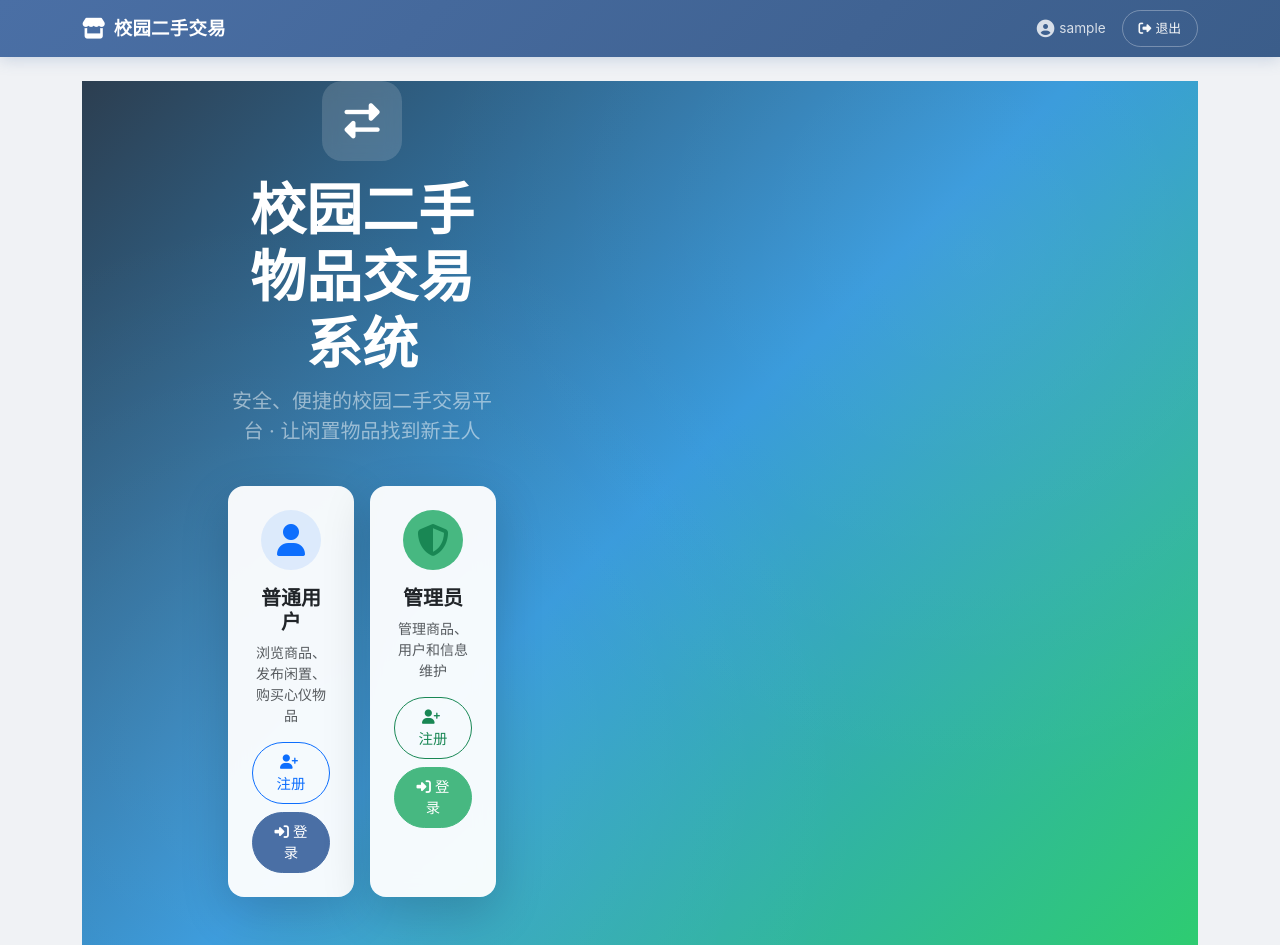
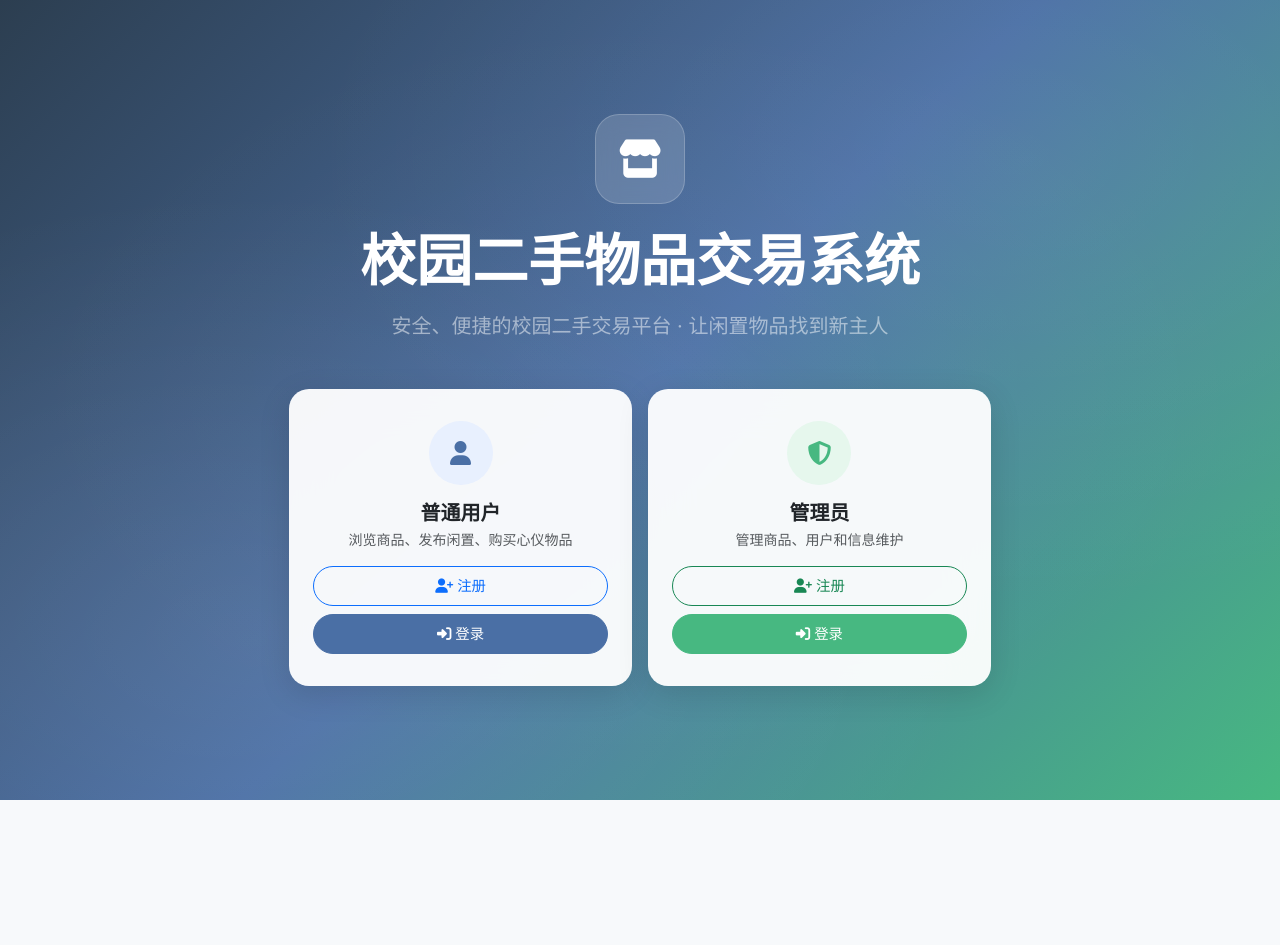
Before and after one commit to qi7-z/campus-trade, a Flask app: page / in a window 1280 px wide. After the commit the page ends 800 px from the top, so only its background shows below. Run offline with Flask 3, Linux system fonts and the light colour scheme; the visitor is signed in with stand-in values (Sample User, id 1); some libraries are stand-ins or nearby versions.

Commit message:
修复前端问题：全屏背景、替换图标、对齐按钮、登录响应
- 背景使用 position:fixed 铺满全屏
- 首页图标从白色双箭头换为 store 商店图标
- 登录注册卡片统一 Bootstrap 网格对齐
- 登录弹窗内容居中对齐
- 使用原生 fetch 重写登录逻辑，移除 api 函数依赖
- 优化登录卡片样式和交互

```diff
--- a/static/style.css
+++ b/static/style.css
@@ -22,6 +22,12 @@
 
 * { box-sizing: border-box; }
 
+html, body {
+    height: 100%;
+    margin: 0;
+    padding: 0;
+}
+
 body {
     background: var(--bg);
     font-family: -apple-system, BlinkMacSystemFont, "Segoe UI", "PingFang SC", "Microsoft YaHei", "Helvetica Neue", sans-serif;
@@ -32,8 +38,8 @@ body {
 
 /* ── Navbar ──────────────────────────────────────────────────────────────── */
 .navbar {
-    background: linear-gradient(135deg, var(--primary) 0%, var(--primary-dark) 100%);
-    box-shadow: 0 2px 15px rgba(74,111,165,.25);
+    background: linear-gradient(135deg, #2c3e50 0%, #34495e 100%);
+    box-shadow: 0 2px 15px rgba(0,0,0,.15);
     padding: .6rem 0;
 }
 
@@ -84,17 +90,21 @@ body {
 
 /* ── Hero Section ─────────────────────────────────────────────────────────── */
 .hero-section {
-    position: relative;
-    min-height: 85vh;
+    position: fixed;
+    top: 0;
+    left: 0;
+    width: 100%;
+    height: 100%;
     display: flex;
     align-items: center;
     overflow: hidden;
+    z-index: 0;
 }
 
 .hero-bg {
     position: absolute;
     top: 0; left: 0; right: 0; bottom: 0;
-    background: linear-gradient(135deg, #2c3e50 0%, #3498db 50%, #2ecc71 100%);
+    background: linear-gradient(135deg, #2c3e50 0%, #4a6fa5 50%, #47b881 100%);
     z-index: 0;
 }
 
@@ -103,26 +113,66 @@ body {
     position: absolute;
     top: 0; left: 0; right: 0; bottom: 0;
     background:
-        radial-gradient(circle at 20% 80%, rgba(255,255,255,.08) 0%, transparent 50%),
-        radial-gradient(circle at 80% 20%, rgba(255,255,255,.06) 0%, transparent 50%);
+        radial-gradient(ellipse at 20% 80%, rgba(255,255,255,.08) 0%, transparent 50%),
+        radial-gradient(ellipse at 80% 20%, rgba(255,255,255,.06) 0%, transparent 50%),
+        radial-gradient(ellipse at 50% 50%, rgba(255,255,255,.03) 0%, transparent 70%);
+    z-index: 1;
 }
 
-.hero-icon {
-    width: 80px;
-    height: 80px;
+.hero-content {
+    position: relative;
+    z-index: 2;
+    width: 100%;
+    padding: 2rem 0;
+}
+
+.hero-icon-box {
+    width: 90px;
+    height: 90px;
     background: rgba(255,255,255,.15);
-    backdrop-filter: blur(8px);
-    border-radius: 20px;
+    backdrop-filter: blur(10px);
+    border-radius: 24px;
     display: inline-flex;
     align-items: center;
     justify-content: center;
     margin: 0 auto;
+    border: 1px solid rgba(255,255,255,.2);
 }
 
-.hero-icon i {
-    font-size: 2.2rem;
+.hero-icon-box i {
+    font-size: 2.4rem;
     color: #fff;
 }
+
+/* ── Login Cards ──────────────────────────────────────────────────────────── */
+.login-card {
+    border: none !important;
+    border-radius: 20px !important;
+    background: rgba(255,255,255,.95) !important;
+    backdrop-filter: blur(20px);
+    box-shadow: 0 8px 32px rgba(0,0,0,.12) !important;
+    transition: var(--transition);
+}
+
+.login-card:hover {
+    transform: translateY(-4px);
+    box-shadow: 0 12px 40px rgba(0,0,0,.18) !important;
+}
+
+.login-card .card-body {
+    padding: 2rem 1.5rem !important;
+}
+
+.icon-circle {
+    width: 64px;
+    height: 64px;
+    border-radius: 50%;
+    display: flex;
+    align-items: center;
+    justify-content: center;
+}
+
+.icon-circle i { font-size: 1.5rem; }
 
 /* ── Cards ────────────────────────────────────────────────────────────────── */
 .card {
@@ -179,8 +229,12 @@ body {
     color: #fff;
 }
 
-.rounded-pill { padding-left: 20px; padding-right: 20px; }
+.btn-outline-success:hover {
+    background: var(--accent);
+    color: #fff;
+}
 
+.rounded-pill { padding-left: 22px; padding-right: 22px; }
 .btn-sm.rounded-pill { padding-left: 14px; padding-right: 14px; }
 
 /* ── Tables ──────────────────────────────────────────────────────────────── */
@@ -303,25 +347,16 @@ body {
     font-size: .78rem;
 }
 
-.bg-success { background: var(--accent) !important; }
-
 /* ── Alerts / Toasts ────────────────────────────────────────────────────── */
 .alert {
     border: none;
-    border-radius: 8px;
+    border-radius: 10px;
     padding: 10px 14px;
     font-size: .85rem;
 }
 
-.alert-success {
-    background: #e6f7ed;
-    color: #1a7a4a;
-}
-
-.alert-danger {
-    background: #fde8e8;
-    color: #c0392b;
-}
+.alert-success { background: #e6f7ed; color: #1a7a4a; }
+.alert-danger { background: #fde8e8; color: #c0392b; }
 
 .toast-notification {
     background: #fff;
--- a/templates/index.html
+++ b/templates/index.html
@@ -3,47 +3,49 @@
 {% block content %}
 <div class="hero-section">
     <div class="hero-bg"></div>
-    <div class="row justify-content-center align-items-center min-vh-85">
-        <div class="col-md-8 col-lg-6 position-relative" style="z-index:2;">
+    <div class="hero-content">
+        <div class="row justify-content-center">
+            <div class="col-md-10 col-lg-8">
                 <div class="text-center mb-5">
-                <div class="hero-icon mb-3">
-                    <i class="fas fa-exchange-alt"></i>
+                    <div class="hero-icon-box mb-4">
+                        <i class="fas fa-store"></i>
                     </div>
-                <h1 class="display-4 fw-bold text-white mb-2">校园二手物品交易系统</h1>
-                <p class="text-white-50 fs-5 mb-4">安全、便捷的校园二手交易平台 · 让闲置物品找到新主人</p>
-                <div class="row g-3 mt-3">
-                    <div class="col-6">
-                        <div class="card border-0 shadow-lg h-100" style="border-radius:16px;backdrop-filter:blur(10px);background:rgba(255,255,255,0.95);">
-                            <div class="card-body py-4 px-4">
-                                <div class="rounded-circle bg-primary bg-opacity-10 d-inline-flex align-items-center justify-content-center mb-3" style="width:60px;height:60px;">
-                                    <i class="fas fa-user fa-2x text-primary"></i>
+                    <h1 class="display-4 fw-bold text-white mb-3">校园二手物品交易系统</h1>
+                    <p class="text-white-50 fs-5 mb-0">安全、便捷的校园二手交易平台 · 让闲置物品找到新主人</p>
                 </div>
-                                <h5 class="fw-bold">普通用户</h5>
+                <div class="row g-3 justify-content-center">
+                    <div class="col-md-5">
+                        <div class="card login-card h-100">
+                            <div class="card-body text-center p-4">
+                                <div class="icon-circle mx-auto mb-3" style="background:#e8f0fe;">
+                                    <i class="fas fa-user fa-xl" style="color:#4a6fa5;"></i>
+                                </div>
+                                <h5 class="fw-bold mb-1">普通用户</h5>
                                 <p class="text-muted small mb-3">浏览商品、发布闲置、购买心仪物品</p>
                                 <div class="d-grid gap-2">
                                     <a href="{{ url_for('user_register_page') }}" class="btn btn-outline-primary rounded-pill">
                                         <i class="fas fa-user-plus me-1"></i>注册
                                     </a>
-                                    <button class="btn btn-primary rounded-pill" onclick="showLoginForm('user')">
+                                    <button class="btn btn-primary rounded-pill login-trigger" data-role="user">
                                         <i class="fas fa-sign-in-alt me-1"></i>登录
                                     </button>
                                 </div>
                             </div>
                         </div>
                     </div>
-                    <div class="col-6">
-                        <div class="card border-0 shadow-lg h-100" style="border-radius:16px;backdrop-filter:blur(10px);background:rgba(255,255,255,0.95);">
-                            <div class="card-body py-4 px-4">
-                                <div class="rounded-circle bg-success bg-opacity-10 d-inline-flex align-items-center justify-content-center mb-3" style="width:60px;height:60px;">
-                                    <i class="fas fa-shield-alt fa-2x text-success"></i>
+                    <div class="col-md-5">
+                        <div class="card login-card h-100">
+                            <div class="card-body text-center p-4">
+                                <div class="icon-circle mx-auto mb-3" style="background:#e6f7ed;">
+                                    <i class="fas fa-shield-alt fa-xl" style="color:#47b881;"></i>
                                 </div>
-                                <h5 class="fw-bold">管理员</h5>
+                                <h5 class="fw-bold mb-1">管理员</h5>
                                 <p class="text-muted small mb-3">管理商品、用户和信息维护</p>
                                 <div class="d-grid gap-2">
                                     <a href="{{ url_for('admin_register_page') }}" class="btn btn-outline-success rounded-pill">
                                         <i class="fas fa-user-plus me-1"></i>注册
                                     </a>
-                                    <button class="btn btn-success rounded-pill" onclick="showLoginForm('admin')">
+                                    <button class="btn btn-success rounded-pill login-trigger" data-role="admin">
                                         <i class="fas fa-sign-in-alt me-1"></i>登录
                                     </button>
                                 </div>
@@ -56,34 +58,31 @@
     </div>
 </div>
 
-<div class="modal fade" id="loginModal" tabindex="-1">
-    <div class="modal-dialog modal-dialog-centered modal-sm">
-        <div class="modal-content border-0 shadow" style="border-radius:16px;">
-            <div class="modal-header border-0 pb-0">
-                <h5 class="modal-title fw-bold" id="loginTitle">
+<!-- Login Modal -->
+<div class="modal fade" id="loginModal" tabindex="-1" data-bs-backdrop="static">
+    <div class="modal-dialog modal-dialog-centered">
+        <div class="modal-content border-0 shadow-lg" style="border-radius:20px;">
+            <div class="modal-header border-0 pb-0 pt-4 px-4">
+                <h5 class="modal-title fw-bold w-100 text-center" id="loginTitle">
                     <i class="fas fa-sign-in-alt me-1"></i>
                     <span id="loginTitleText">用户登录</span>
                 </h5>
-                <button type="button" class="btn-close" data-bs-dismiss="modal"></button>
+                <button type="button" class="btn-close position-absolute top-0 end-0 mt-3 me-3" data-bs-dismiss="modal"></button>
             </div>
-            <div class="modal-body pt-3">
-                <form id="loginForm" onsubmit="return false;">
+            <div class="modal-body px-4 pb-4 pt-3">
+                <form id="loginForm" onsubmit="return doLogin(event);">
                     <div class="mb-3">
                         <label class="form-label small fw-medium text-muted">用户名</label>
-                        <div class="input-group">
-                            <span class="input-group-text bg-light border-end-0"><i class="fas fa-user text-muted"></i></span>
-                            <input type="text" class="form-control border-start-0 ps-0" id="loginUsername" required autocomplete="off" placeholder="请输入用户名">
-                        </div>
+                        <input type="text" class="form-control" id="loginUsername" required autocomplete="off" placeholder="请输入用户名">
                     </div>
                     <div class="mb-3">
                         <label class="form-label small fw-medium text-muted">密码</label>
-                        <div class="input-group">
-                            <span class="input-group-text bg-light border-end-0"><i class="fas fa-lock text-muted"></i></span>
-                            <input type="password" class="form-control border-start-0 ps-0" id="loginPassword" required placeholder="请输入密码">
+                        <input type="password" class="form-control" id="loginPassword" required placeholder="请输入密码">
                     </div>
-                    </div>
-                    <div id="loginError" class="alert alert-danger d-none py-2 small"></div>
-                    <button type="submit" class="btn btn-primary w-100 rounded-pill py-2 fw-medium" id="loginBtn">登录</button>
+                    <div id="loginError" class="alert alert-danger d-none py-2 small text-center"></div>
+                    <button type="submit" class="btn btn-primary w-100 rounded-pill py-2 fw-bold" id="loginBtn">
+                        <i class="fas fa-sign-in-alt me-1"></i>登录
+                    </button>
                 </form>
             </div>
         </div>
@@ -93,42 +92,59 @@
 
 {% block scripts %}
 <script>
-    let loginRole = 'user';
+    var loginRole = 'user';
 
-    function showLoginForm(role) {
-        loginRole = role;
-        document.getElementById('loginTitleText').textContent = role === 'user' ? '用户登录' : '管理员登录';
+    // 使用事件委托绑定所有 .login-trigger 按钮
+    document.querySelectorAll('.login-trigger').forEach(function(btn) {
+        btn.addEventListener('click', function() {
+            loginRole = this.getAttribute('data-role');
+            document.getElementById('loginTitleText').textContent = loginRole === 'user' ? '用户登录' : '管理员登录';
             document.getElementById('loginError').classList.add('d-none');
             document.getElementById('loginUsername').value = '';
             document.getElementById('loginPassword').value = '';
-        new bootstrap.Modal(document.getElementById('loginModal')).show();
-    }
+            var modal = new bootstrap.Modal(document.getElementById('loginModal'));
+            modal.show();
+        });
+    });
 
-    document.getElementById('loginForm').addEventListener('submit', async function(e) {
-        e.preventDefault();
-        const username = document.getElementById('loginUsername').value.trim();
-        const password = document.getElementById('loginPassword').value.trim();
-        const btn = document.getElementById('loginBtn');
-        const errEl = document.getElementById('loginError');
-
+    function doLogin(e) {
+        if (e) e.preventDefault();
+        var username = document.getElementById('loginUsername').value.trim();
+        var password = document.getElementById('loginPassword').value.trim();
+        var btn = document.getElementById('loginBtn');
+        var errEl = document.getElementById('loginError');
         if (!username || !password) {
             errEl.textContent = '用户名和密码不能为空';
             errEl.classList.remove('d-none');
-            return;
+            return false;
         }
         btn.disabled = true;
         btn.innerHTML = '<span class="spinner-border spinner-border-sm me-1"></span>登录中...';
         errEl.classList.add('d-none');
-        const endpoint = loginRole === 'user' ? '/api/user/login' : '/api/admin/login';
-        const result = await api(endpoint, { username, password });
+        var endpoint = loginRole === 'user' ? '/api/user/login' : '/api/admin/login';
+        fetch(endpoint, {
+            method: 'POST',
+            headers: {'Content-Type': 'application/json'},
+            body: JSON.stringify({username: username, password: password})
+        })
+        .then(function(res) { return res.json(); })
+        .then(function(result) {
             if (result.ok) {
                 window.location.href = loginRole === 'user' ? '/user/dashboard' : '/admin/dashboard';
             } else {
                 errEl.textContent = result.msg;
                 errEl.classList.remove('d-none');
                 btn.disabled = false;
-            btn.textContent = '登录';
+                btn.innerHTML = '<i class="fas fa-sign-in-alt me-1"></i>登录';
             }
+        })
+        .catch(function() {
+            errEl.textContent = '网络错误，请重试';
+            errEl.classList.remove('d-none');
+            btn.disabled = false;
+            btn.innerHTML = '<i class="fas fa-sign-in-alt me-1"></i>登录';
         });
+        return false;
+    }
 </script>
 {% endblock %}
```
Also changed, not shown: other parts of static/style.css (+13 -44 lines). Lines whose indentation alone changed are shown as unchanged.
